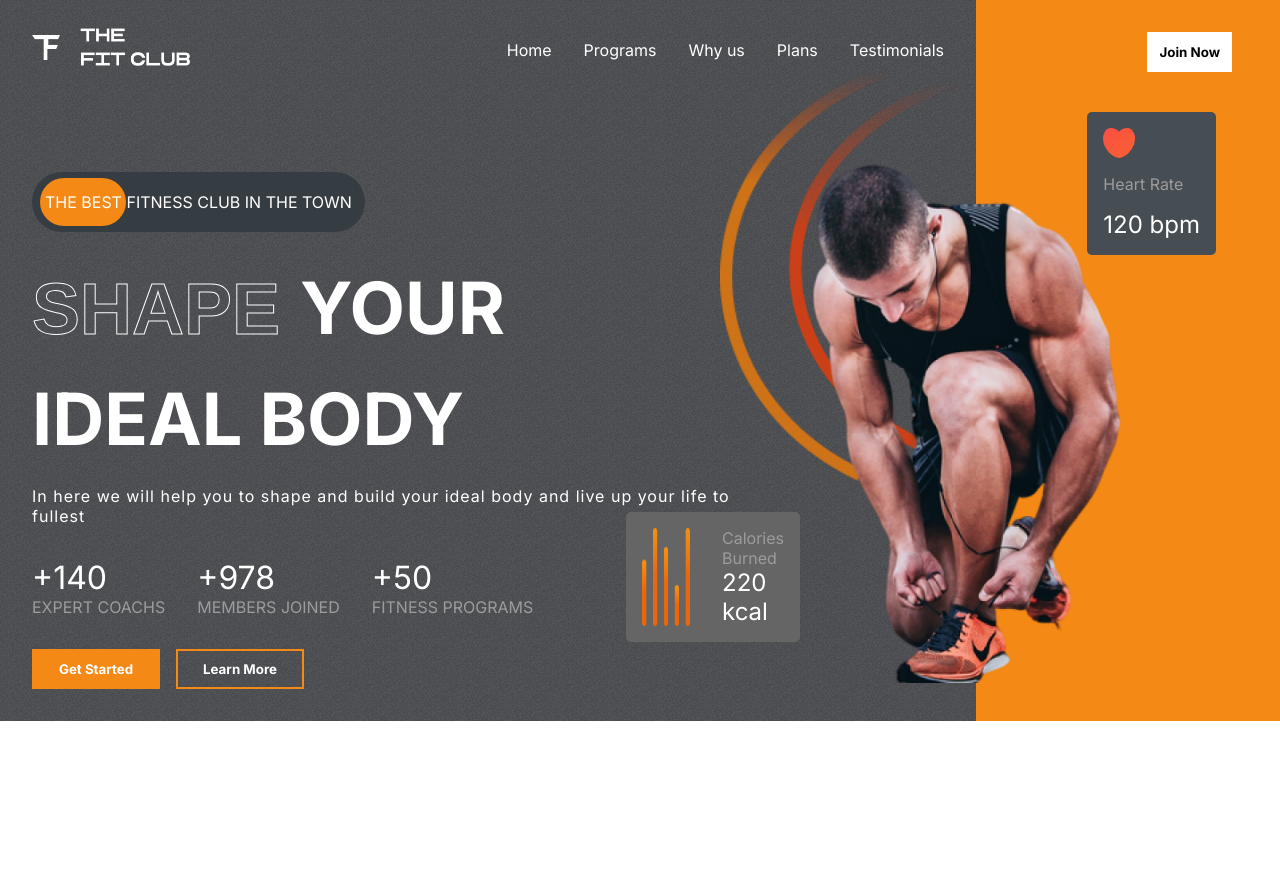
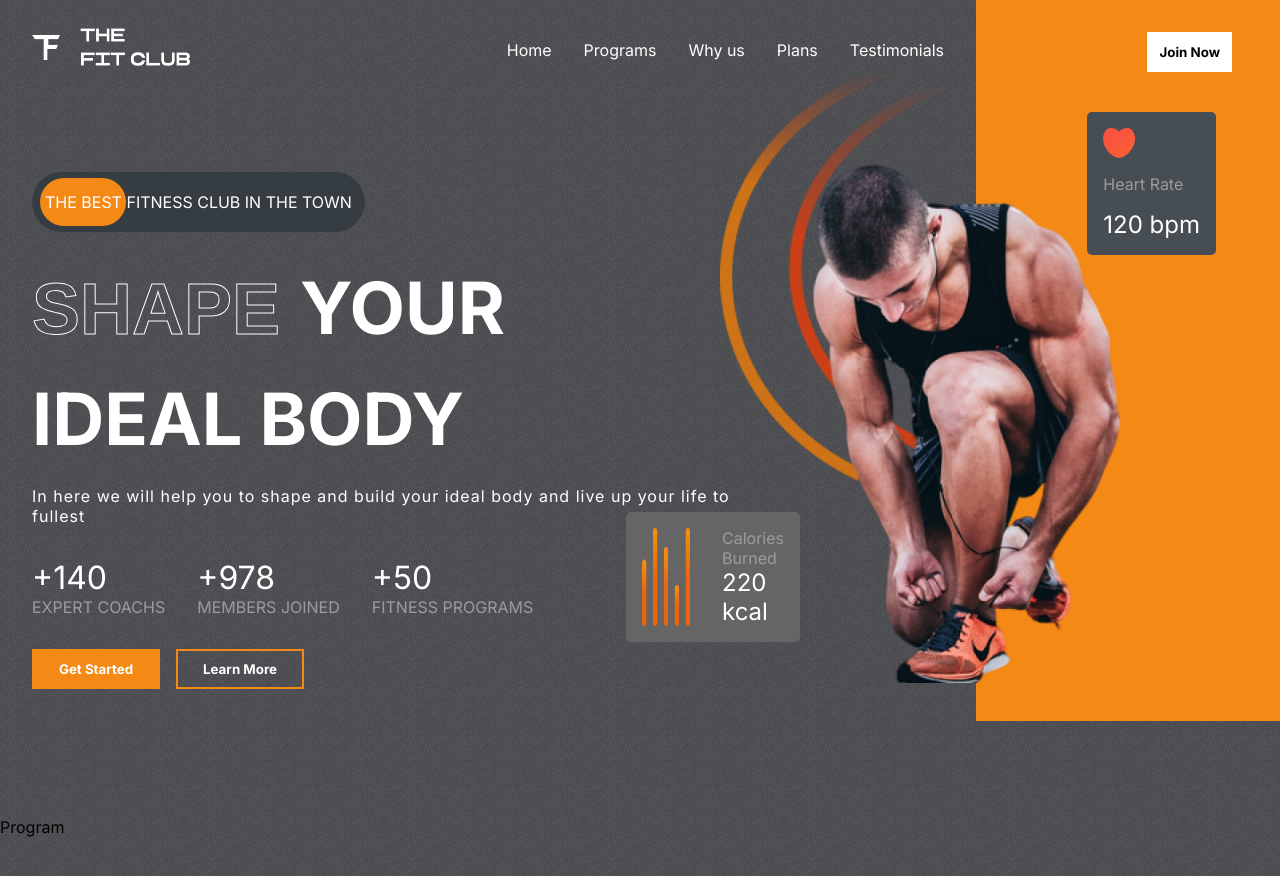
Before and after one commit to ZahaAnass/Gym-website, a React (Create React App) app: page / in a window 1280 px wide. Shown: the top 876 px of the page. Before the commit the page ends 800 px from the top, so only its background shows below. Built offline with nearby package versions, Linux system fonts and the light colour scheme.

Commit message:
add Reasons component to App

```diff
--- a/src/App.js
+++ b/src/App.js
@@ -1,10 +1,14 @@
 import './App.css';
 import Hero from './components/Hero/Hero';
+import Programs from './components/Programs/Programs';
+import Reasons from './components/Reasons/Reasons';
 
 function App() {
   return (
     <div className='App'>
       <Hero/>
+      <Programs/>
+      <Reasons/>
     </div>
   );
 }
```
